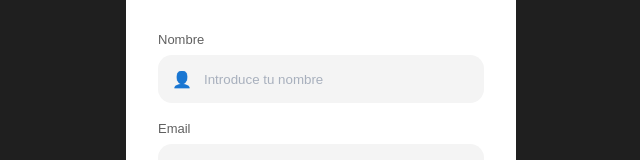
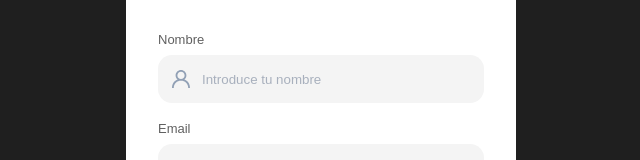
Before and after one commit to daxx-daxx/EcoPoints, an Angular app in the folder ecopoints/: page /register in a window 1280 px wide. Shown: the part 250-410 px from the top of the page, without its empty margins (319-959 px from the left). Built offline with nearby package versions, Linux system fonts and the light colour scheme.

Commit message:
Cambio icono de register

```diff
--- a/ecopoints/src/app/pages/register/register.html
+++ b/ecopoints/src/app/pages/register/register.html
@@ -12,7 +12,11 @@
     <form class="register-form" novalidate (submit)="onRegister(nameInput.value, emailInput.value, passwordInput.value, confirmPasswordInput.value); $event.preventDefault()">
       <label class="register-field-label">Nombre</label>
       <div class="register-field">
-        <span>&#128100;</span>
+        <span class="register-field-icon" aria-hidden="true">
+          <svg viewBox="0 0 20 20" focusable="false" xmlns="http://www.w3.org/2000/svg">
+            <path d="M10,10 C7.794,10 6,8.206 6,6 C6,3.794 7.794,2 10,2 C12.206,2 14,3.794 14,6 C14,8.206 12.206,10 10,10 M13.758,10.673 C15.124,9.574 16,7.89 16,6 C16,2.686 13.314,0 10,0 C6.686,0 4,2.686 4,6 C4,7.89 4.876,9.574 6.242,10.673 C2.583,12.048 0,15.445 0,20 L2,20 C2,15 5.589,12 10,12 C14.411,12 18,15 18,20 L20,20 C20,15.445 17.417,12.048 13.758,10.673" fill="currentColor" />
+          </svg>
+        </span>
         <input #nameInput type="text" placeholder="Introduce tu nombre" />
       </div>
 
```
Also changed, not shown: 2 other files (tests, documents, lock files or other folders).
